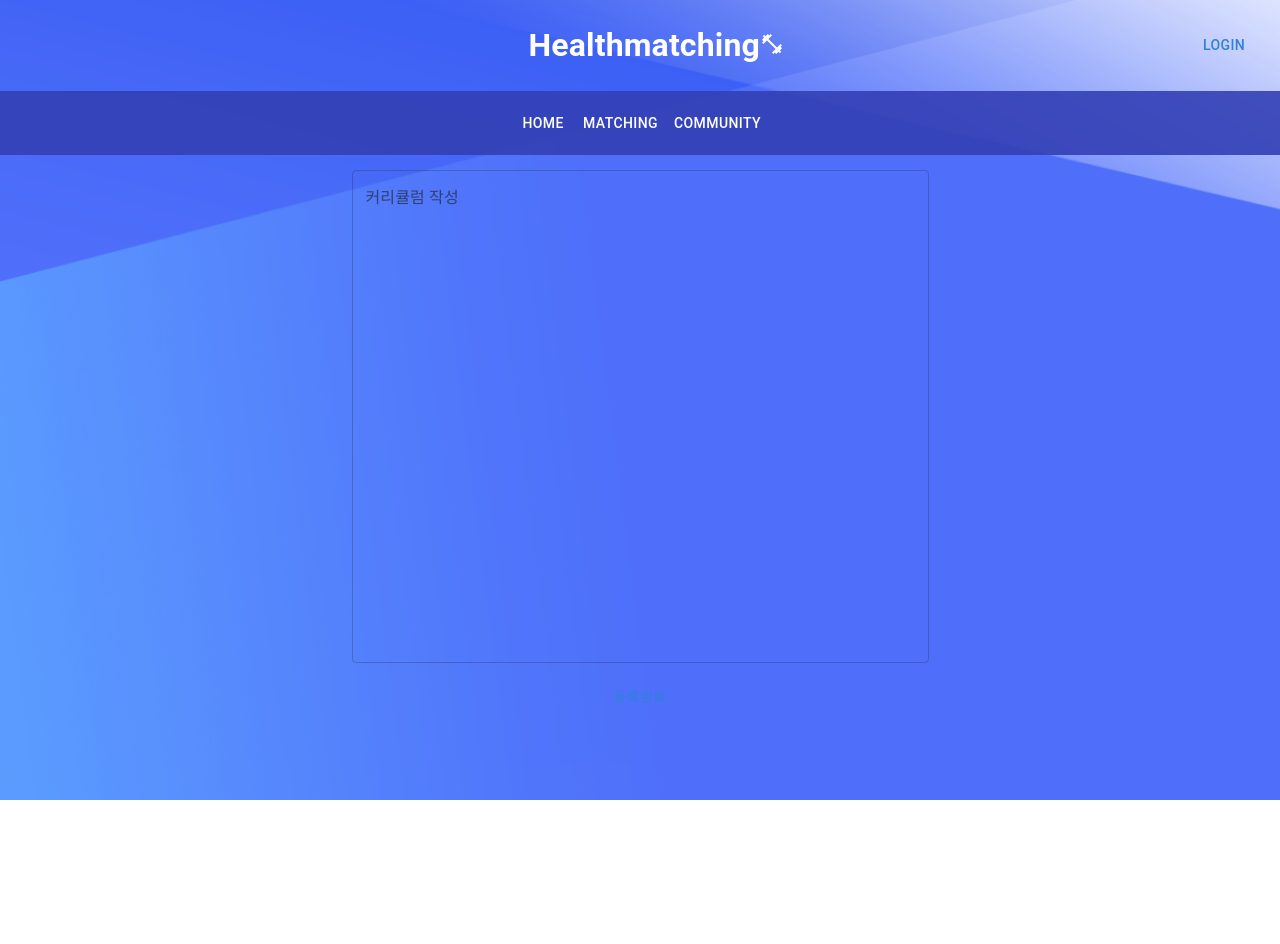
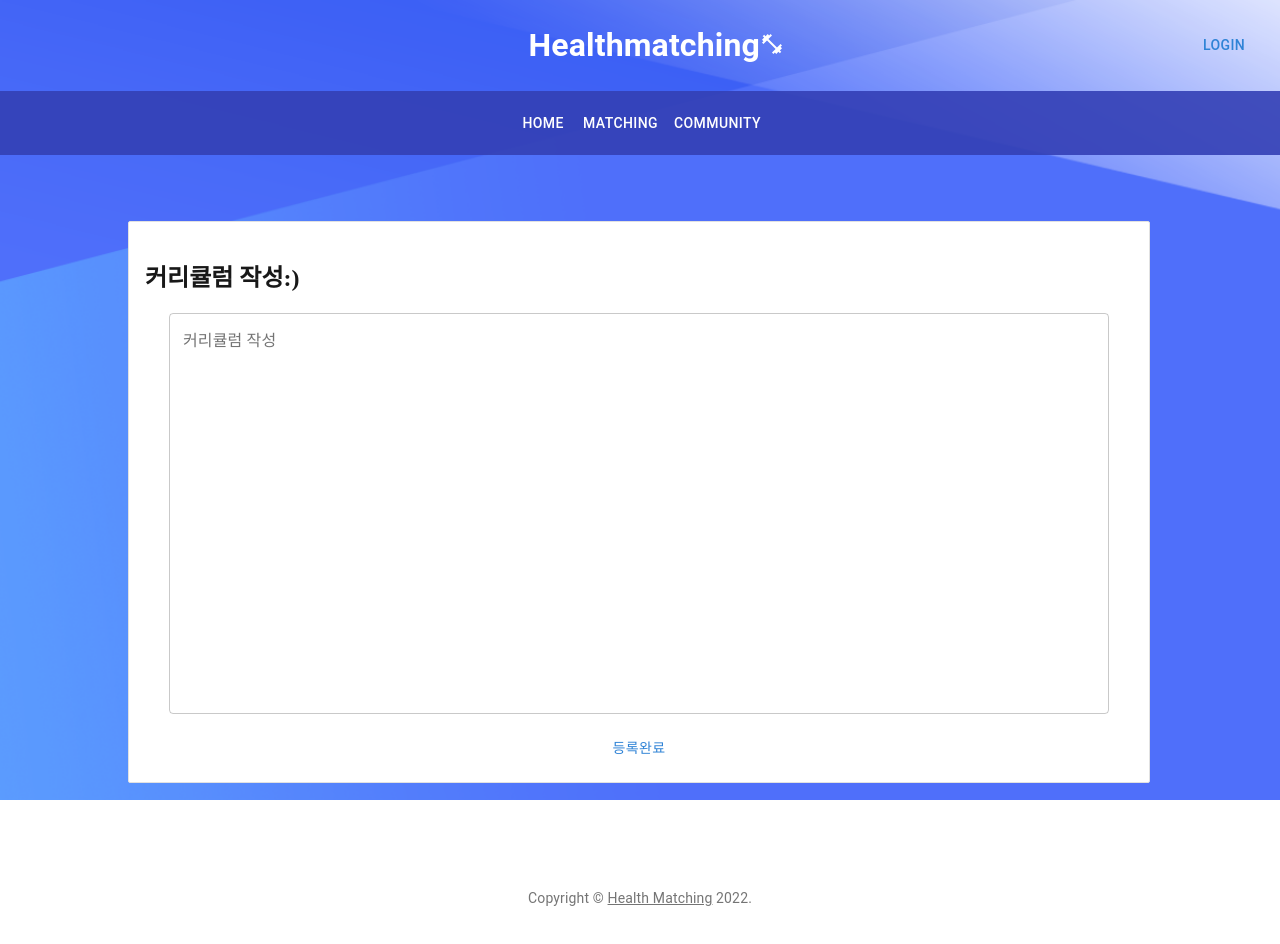
Before and after one commit to seo-jiwon/React-Web-Health-Match, a React (Create React App) app: page /curriculum in a window 1280 px wide. Shown: the top 944 px of the page. Before the commit the page ends 800 px from the top, so only its background shows below. Built offline with nearby package versions, Linux system fonts and the light colour scheme.

Commit message:
커리큘럼작성 디자인 수정 완료, 게시물 디자인 수중정

```diff
--- /dev/null
+++ b/src/pages/Comment.css
@@ -0,0 +1,3 @@
+.comment_title {
+    margin-top: 5rem;
+}
--- a/src/pages/Comment.js
+++ b/src/pages/Comment.js
@@ -7,6 +7,7 @@ import axios from 'axios';
 import { CommentsDisabledOutlined } from '@mui/icons-material';
 import { useSearchParams} from 'react-router-dom';
 import { useState, useEffect, useContext } from 'react';
+import './Comment.css';
 
 
 export default function Comment(post_id) {
@@ -97,14 +98,16 @@ export default function Comment(post_id) {
 
     return (
     <div>
-        <Card variant="outlined" sx={{width:"100%",marginTop:10}}>
+        <div className="comment_title">
+            <h3 >댓글</h3>
+        </div>
+        <Card variant="outlined" sx={{width:"100%"}}>
             <form onSubmit={onComment}>
             <TextField id="contents" name="contents" label="댓글을 입력하세요..." variant="standard" sx={{width:"90%"}}/>
             <Button variant="outlined"  type="submit" sx={{width:"10%"}}>완료</Button>
             </form>
         </Card>
         {comments}
-
     </div>
   )
 }
--- /dev/null
+++ b/src/pages/Curriculum.css
@@ -0,0 +1,20 @@
+.curri_textfield {
+    background-color: white;
+}
+
+.curri_inner{
+    padding: 50px;
+    width: 990px;
+    margin: 0 auto;
+    position: relative;
+    padding-left: 1rem;
+    /* height: 500px; */
+}
+
+.curri_cont{
+    border: 1px solid #dedede;
+    border-radius: 2px;
+    background: #fff;
+    width: 988px;
+    padding: 1rem;
+}
--- a/src/pages/Curriculum.js
+++ b/src/pages/Curriculum.js
@@ -7,6 +7,8 @@ import Button from '@mui/material/Button';
 import Stack from '@mui/material/Stack';
 import axios from 'axios';
 import { useNavigate } from 'react-router-dom';
+import './Curriculum.css';
+import Footer from './Footer';
 
 export default function Curriculum() {
 
@@ -33,16 +35,27 @@ export default function Curriculum() {
   return (
     <div>
       <Navbar/>
-      <Box style={{ padding:'15px' }}>
-      <Container sx={{ width : '50%' }}>
+      <div className="main">
+        <div className="curri_inner">
+          <div className="curri_cont">
+            <div>
+              <h2>커리큘럼 작성:)</h2>
+            </div>
+            {/* <Box style={{ padding:'15px' }}> */}
+            <Box>
+              <Container>
                   <form onSubmit={curriculumSubmit}>
                   <Stack spacing={2}>
-            <TextField fullWidth id="curriculum" name="curriculum" label="커리큘럼 작성" variant="outlined" multiline rows={20} />
+                    <TextField className="curri_textfield" color="primary" fullWidth id="curriculum" name="curriculum" label="커리큘럼 작성" variant="outlined" multiline rows={16} />
                     <Button type="submit">등록완료</Button>
                   </Stack>
                   </form>
               </Container>
             </Box>
           </div>
+        </div>
+      </div>
+      <Footer/>
+    </div>
   );
 }
--- a/src/pages/Detail.css
+++ b/src/pages/Detail.css
@@ -1,26 +1,54 @@
 .Post {
-    width: 65%;
+  /* width: 65%;
   margin: 0 auto;
   margin-top: 1rem;
-    padding: 1rem;
+  padding: 1rem; */
+  padding: 50px;
+  width: 990px;
+  margin: 0 auto;
+  position: relative;
+  padding-left: 1rem;
 }
 
-  .read_title {
-    margin-top: 0.5rem;
+.detail_title {
   font-size: 22px;
+}
+
+.detail_header {
+  height: 50px;
+  text-align: left;
+}
+
+.detail_date {
+  text-align: right;
+  color: #999;
+  font-size: 14px;
+}
+
+.detail_writer {
+  text-align: right;
+  width: 100px;
+  color: #999;
+  font-size: 14px;
+}
+
+.detail_h2 {
+    border: 2px solid #999;
+    padding-bottom: 1rem;
+    padding-top: 1rem;
 }
 
 .table {
   width: 100%;
   margin-top: 10px;
-    font-size: 15px;
+  /* font-size: 15px; */
   border-collapse: collapse;
-    border: solid 3px #186abb;
+  border: solid 1px #999;;
 }
 
 .td {
   padding: 10px;
-    border: solid 2px #186abb;
+  border: solid 1px #999;;
 }
 
 .btns {
@@ -36,3 +64,19 @@
   margin-left: 20px;
   padding-right: 5px;
 }
+
+.detail_inner{
+  padding: 50px;
+  width: 990px;
+  margin: 0 auto;
+  position: relative;
+  padding-left: 1rem;
+}
+
+.detail_cont{
+  border: 1px solid #dedede;
+  border-radius: 2px;
+  background: #fff;
+  width: 988px;
+  padding: 1rem;
+}
--- a/src/pages/Detail.js
+++ b/src/pages/Detail.js
@@ -7,6 +7,7 @@ import Button from '@mui/material/Button';
 import DeleteIcon from '@mui/icons-material/Delete';
 import AutorenewOutlinedIcon from '@mui/icons-material/AutorenewOutlined';
 import Comment from './Comment'
+import Footer from './Footer';
 
 
 function useFetch(url, id) {
@@ -72,34 +73,31 @@ const Detail = () => {
         return (
             <div>
                 <Navbar />
-                <div className='Post'>
-                    <div className='read_title'>
-                        {data.title}
-                    </div>
+                <div classNmae="main">
+                    <div className='detail_inner'>
+                        <div className='detail_cont'>
                             <table className="table">
-                        <tbody>
-                            <tr align="center" className='table_info'>
-                                <td className="td" width="15%">제목</td>
-                                <td className="td" width="20%">{data.title}</td>
-                                <td className="td" width="15%">작성일</td>
-                                <td className="td" width="20%">{data.write_date}</td>
-                                <td className="td" width="15%">작성자</td>
-                                <td className="td" width="15%">{data.writer}</td>
+                                <tr className="detail_header">
+                                    <th className="detail_title">{data.title}</th>
+                                    <th className="detail_date">작성일 {data.write_date}</th>
+                                    <th className="detail_writer">작성자 {data.writer}</th>
                                 </tr>
                                 <tr height="350px">
                                     <td className="td" colSpan="6">{data.content}</td>
                                 </tr>
-                        </tbody>
                             </table>
                             <div className='btns'>
                                 <Link to='/update' state = {{data : data}}>
-                        <Button className="btn" variant="outlined" startIcon={<AutorenewOutlinedIcon />}>UPDATE</Button>
+                                    <Button sx={{marginRight:2}} className="btn" variant="outlined" startIcon={<AutorenewOutlinedIcon />}>UPDATE</Button>
                                 </Link>
                                 <Button className="btn" variant="outlined" onClick={() => deletepost(id)} startIcon={<DeleteIcon />}>Delete</Button>
                             </div>
                             <Comment post_id={id}/>
                         </div>
                     </div>
+                </div>
+            <Footer/>
+        </div>
         )
     }
 }
--- a/src/pages/MatchingComplete.css
+++ b/src/pages/MatchingComplete.css
@@ -3,8 +3,6 @@
     margin-top: 1rem;
     padding-top: 243pz;
 }
-
-
 
 .inner{
     padding: 50px;
--- a/src/pages/MatchingComplete.js
+++ b/src/pages/MatchingComplete.js
@@ -52,7 +52,6 @@ export default function Home() {
     <div>
       <Navbar/>
       <main className="main">
-        <div className="contain">
           <div className="inner">
             <div className="cont">
               <div>
@@ -74,7 +73,6 @@ export default function Home() {
               </Box>
             </div>
           </div>
-          </div>
         </main>
       <Footer/>
     </div>
```
Lines whose indentation alone changed are shown as unchanged.
